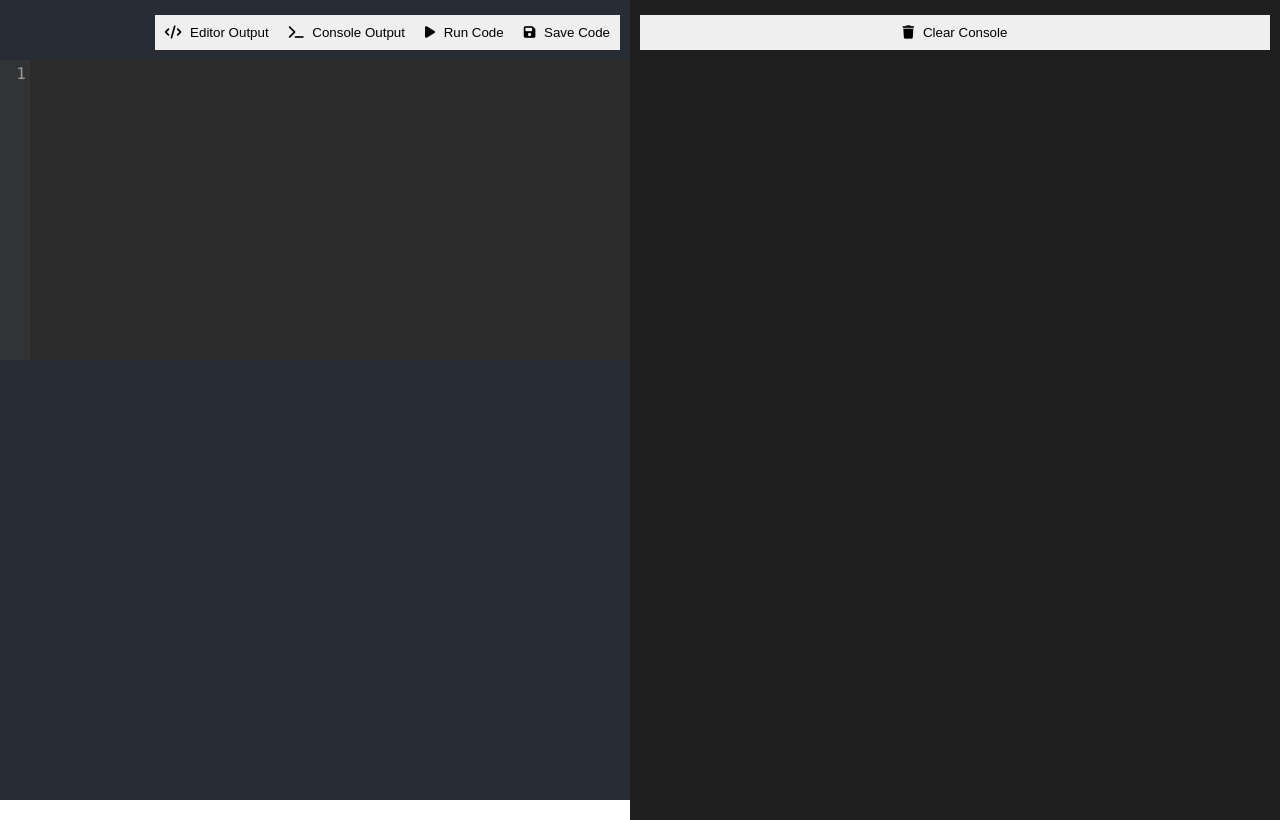
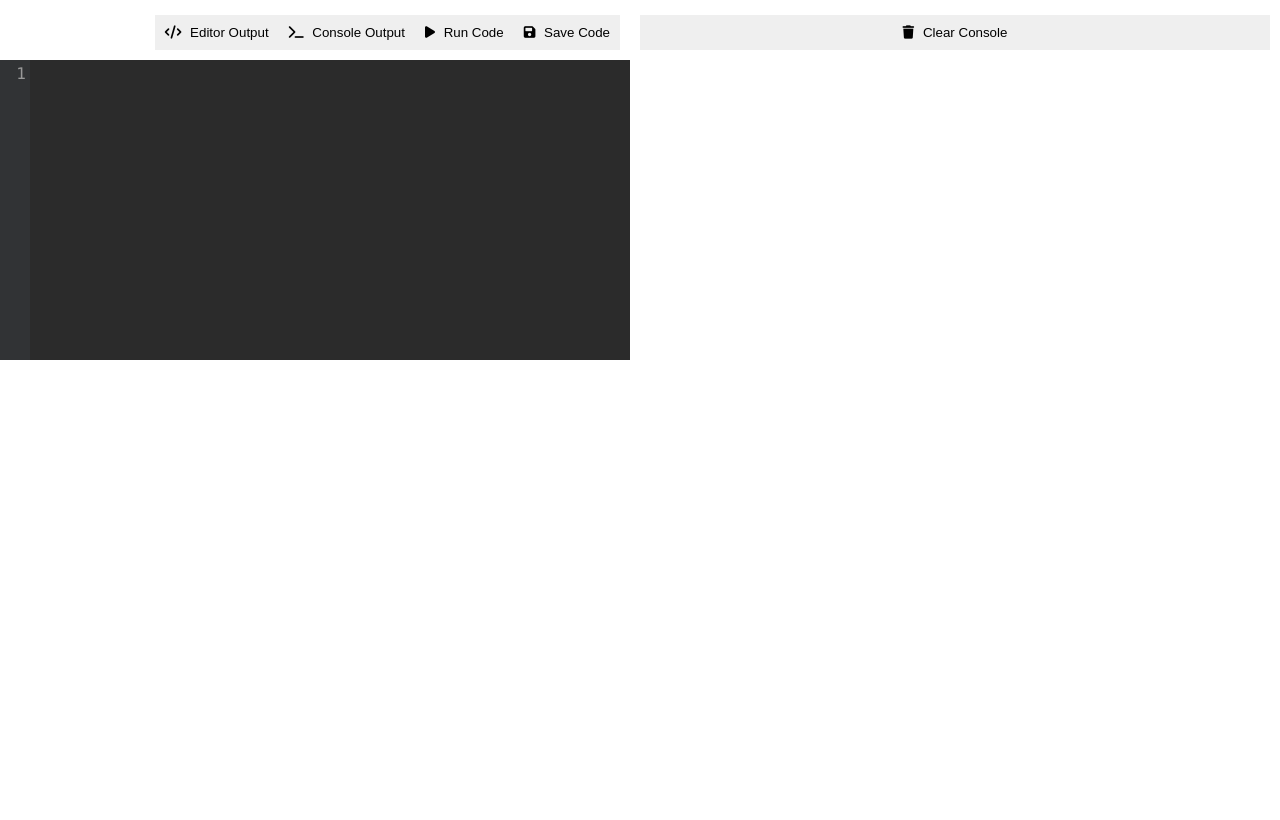
Before and after one commit to adikesavulu-15/editorjs, a plain HTML site: page index.html in a window 1280 px wide. Drawn offline with nearby package versions, Linux system fonts and the light colour scheme.

Commit message:
Update index.html

```diff
--- a/index.html
+++ b/index.html
@@ -34,7 +34,7 @@
             height:100vh;
             flex-direction: column;
             overflow: auto;
-            background-color: #282c34; /* Dark background color */
+            background-color: white; /* Dark background color */
             color: #abb2bf; /* Light text color */
             width: 50%; /* Set width to 50% of the window */
         }
@@ -43,13 +43,13 @@
             display: flex;
             flex: 1;
             flex-direction: column;
-            background-color: #1e1e1e; /* Dark background color for console */
+            background-color: white; /* Dark background color for console */
             padding: 10px;
             overflow-y: auto;
             white-space: pre-wrap;
             font-family: monospace;
             height: 100%;
-            color: #abb2bf; /* Light text color for console */
+            color: black; /* Light text color for console */
         }
 
         /* Add styles for buttons */
```
